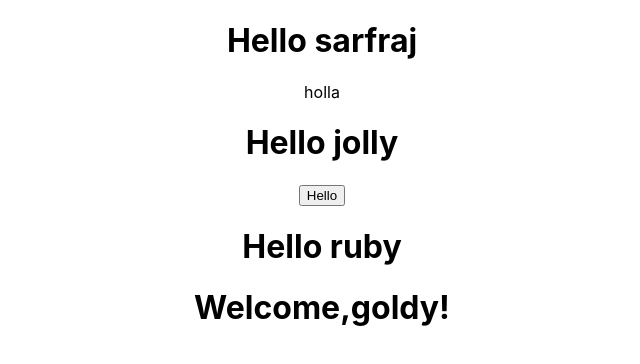
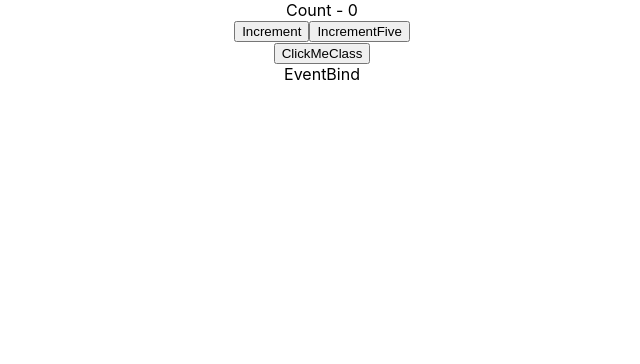
Before and after one commit to sarfrajabbasi/learnJavaScript, a React (Create React App) app in the folder react-practice/: page / in a window 1280 px wide. Shown: the top 364 px of the page, without its empty margins (318-958 px from the left). Built offline with nearby package versions, Linux system fonts and the light colour scheme.

Commit message:
react all

```diff
--- a/react-practice/src/App.js
+++ b/react-practice/src/App.js
@@ -1,8 +1,12 @@
 import './App.css';
-import Welcome from './component/classComponent';
-import Greetings from './component/funcComponent';
-import {Hello} from './component/JSXme'
+import EventBind from './component/eventHanderBind';
+import ClickMeClass  from './component/eventhandling';
+// import Welcome from './component/classComponent';
+// import Greetings from './component/funcComponent';
+// import {Hello} from './component/JSXme'
 import MyName,{Hola} from './component/prop';
+import Counter from './component/setState';
+import Message from './component/state';
 function App() {
   return (
     <div className="App">
@@ -11,15 +15,21 @@ function App() {
      {/* <Greetings name= "sarfraj"></Greetings> */}
      {/* <Welcome></Welcome> */}
      {/* <Hello></Hello> */}
-     <MyName name='sarfraj'>
+     {/* <MyName name='sarfraj'>
       <p>holla</p>
      </MyName>
      <MyName name='jolly'>
       <button>Hello</button>
      </MyName>
      <MyName name='ruby'>
+      <p>time is pass like water</p>
      </MyName>
      <Hola name="goldy"></Hola>
+     <Message name ="sarfraj" ></Message> */}
+     <Counter></Counter>
+     {/* <ClickMe></ClickMe> */}
+     <ClickMeClass></ClickMeClass>
+     <EventBind></EventBind>
     </div>
   );
 }
--- /dev/null
+++ b/react-practice/src/component/eventHanderBind.js
@@ -0,0 +1,11 @@
+import React, { Component } from 'react'
+
+export class EventBind extends Component {
+  render() {
+    return (
+      <div>EventBind</div>
+    )
+  }
+}
+
+export default EventBind
--- /dev/null
+++ b/react-practice/src/component/eventhandling.js
@@ -0,0 +1,39 @@
+// recat snipped for function component:rfce
+
+// import React from 'react'
+
+// function ClickMe() {
+//     function clickHandler(){
+//         alert('button click')
+//         // console.log('button Click');
+//     }
+//   return (
+//     <div>
+//         <button onClick={clickHandler}>Click</button>
+//     </div>
+//   )
+// }
+
+// event handling in class component
+
+// react snippet for class component:rce
+
+import React, { Component } from 'react'
+
+class ClickMeClass extends Component {
+    clickHandler(){
+        alert('click me class')
+    }
+  render() {
+    return (
+      <div>
+        <button onClick={this.clickHandler}>ClickMeClass</button>
+      </div>
+    )
+  }
+}
+
+export default ClickMeClass
+
+
+// export default ClickMe
--- a/react-practice/src/component/prop.js
+++ b/react-practice/src/component/prop.js
@@ -4,6 +4,7 @@ import React ,{Component} from 'react'
 const MyName = (props)=> {
     // console.log(props);
     return (
+        // only one wrapper element
         <div>
             <h1>Hello {props.name}</h1>
             {props.children}
@@ -15,6 +16,8 @@ const MyName = (props)=> {
 export class Hola extends Component{
     render(){
         return (
+
+            // this.props.name is reserve in class unlike function where we need to specify
             <h1>Welcome,{this.props.name}!</h1>
         )
     }
--- /dev/null
+++ b/react-practice/src/component/setState.js
@@ -0,0 +1,45 @@
+import React, { Component } from 'react'
+// snippet:- rce
+ class Counter extends Component {
+    // snippet is rconst
+    constructor(props) {
+      super(props)
+
+      this.state = {
+         count:0
+      }
+    }
+
+    increment(){
+        // UI not rerendering when state is change that is the main  reason you don't modifye state directly,
+
+        // this.state.count = ++(this.state.count)
+        // instead make use setState(),it let know the react to rerender the component
+        // calls to setState are asyncronous,meaning the state may not be immediately updated, To execute code after the state has been updated, use the callback function as the second parameter to `setState`.
+        // this.setState({
+        //     count:this.state.count+1
+        // },()=>{
+        //     // console.log(arguments[0]);
+        //     console.log("callbackValue",this.state.count);
+        // })
+        // second parameter to this function is the props objects,when state depend on props .
+        this.setState((prevState,props)=>({count:prevState.count+1}))
+        console.log(this.state.count);
+    }
+    incrementFive(){
+        for(let i=1;i<=5;i++){
+            this.increment()
+        }
+    }
+  render() {
+    return (
+        <div>
+        <div>Count - {this.state.count}</div>
+        <button onClick={()=> this.increment()}>Increment</button>
+        <button onClick={()=> this.incrementFive()}>IncrementFive</button>
+        </div>
+    )
+  }
+}
+
+export default Counter
--- /dev/null
+++ b/react-practice/src/component/state.js
@@ -0,0 +1,29 @@
+import React,{Component} from 'react'
+
+
+class Message extends Component {
+    constructor(){
+        super()
+        // state is nothing but object that privately maintain inside the component and state can be change within the component
+        this.state = {
+            message:'Welcome visitor'
+        }
+        this.handleClick = this.handleClick.bind(this)
+    }
+  render() {
+    return (
+      <div>
+        <h1 className='heading'>{this.state.message}</h1>
+        <button onClick={this.handleClick}>Subscribe</button>
+      </div>
+    )
+  }
+  handleClick = ()=>{
+    this.setState({
+        message:'Thank you for Subscribing!'
+    });
+  }
+}
+
+
+export default Message
```
Also changed, not shown: react-practice/src/component/style/heading.css (added, +9 -0 lines).
